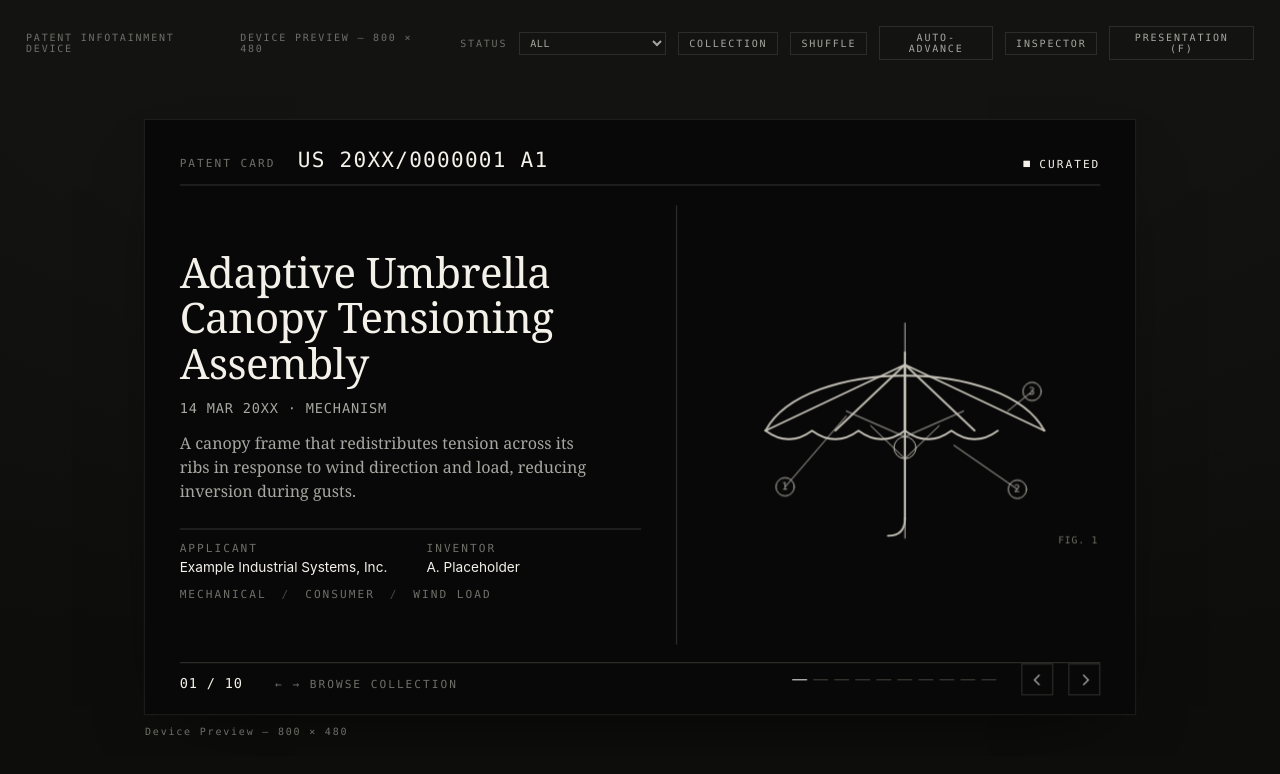
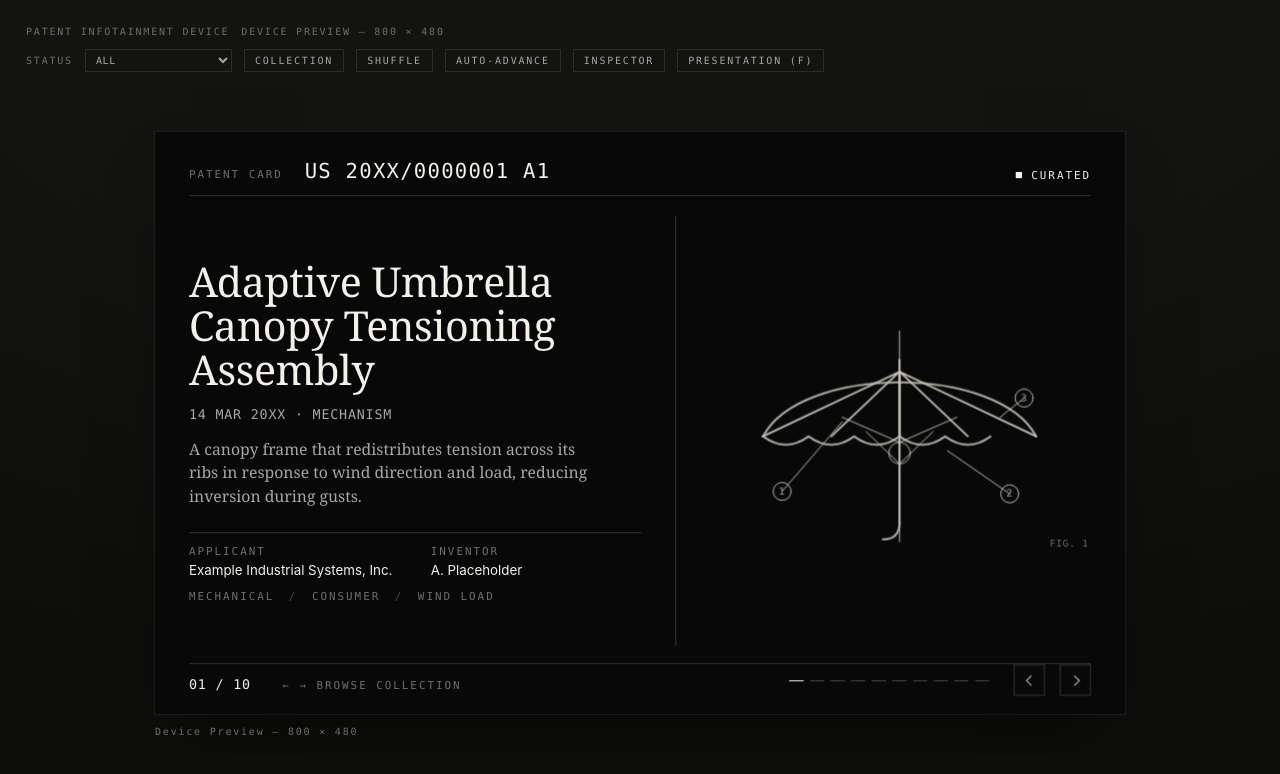
Before and after one commit to marcusboa/Project-Lantern, a React (Vite) app: page / in a window 1280 px wide. Shown: the top 774 px of the page. Built offline with nearby package versions, Linux system fonts and the light colour scheme.

Commit message:
Wrap workspace toolbar and make reduced-motion transitions fade-only
Co-Authored-By: Marcus  Simmonds <marcus@boabands.com.au>

```diff
--- a/src/styles/app.css
+++ b/src/styles/app.css
@@ -37,7 +37,9 @@ button {
 .workspace {
   display: grid;
   grid-template-rows: auto 1fr auto;
+  grid-template-columns: minmax(0, 1fr);
   height: 100%;
+  overflow: hidden;
   padding: var(--space-5);
   gap: var(--space-4);
   background:
@@ -54,9 +56,11 @@ button {
 
 .workspace__bar {
   display: flex;
+  flex-wrap: wrap;
   align-items: center;
   justify-content: space-between;
-  gap: var(--space-4);
+  min-width: 0;
+  gap: var(--space-3) var(--space-4);
   font-family: var(--font-technical);
   font-size: 10px;
   letter-spacing: var(--tracking-label);
@@ -66,7 +70,9 @@ button {
 
 .workspace__bar-group {
   display: flex;
+  flex-wrap: wrap;
   align-items: center;
+  min-width: 0;
   gap: var(--space-3);
 }
 
@@ -407,6 +413,16 @@ button {
 }
 
 @keyframes card-out {
+    from {
+      opacity: 1;
+    }
+    to {
+      opacity: 0;
+    }
+  }
+}
+
+@keyframes card-out {
   from {
     opacity: 1;
     transform: none;
@@ -639,3 +655,22 @@ button {
   clip-path: inset(50%);
   white-space: nowrap;
 }
+
+@media (prefers-reduced-motion: reduce) {
+  @keyframes card-in {
+    from {
+      opacity: 0;
+    }
+    to {
+      opacity: 1;
+    }
+  }
+
+  @keyframes card-in-reverse {
+    from {
+      opacity: 0;
+    }
+    to {
+      opacity: 1;
+    }
+  }
```
